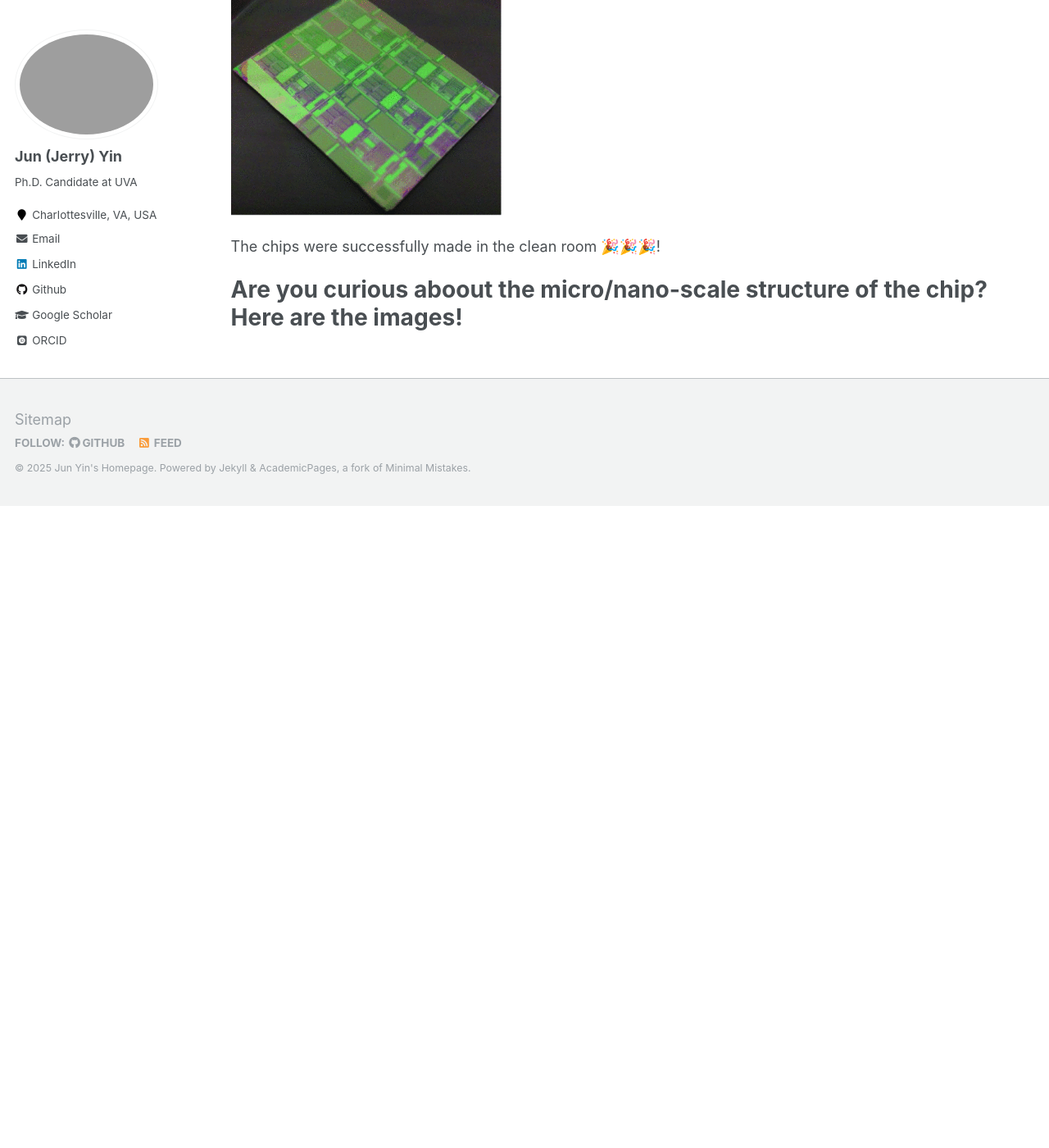
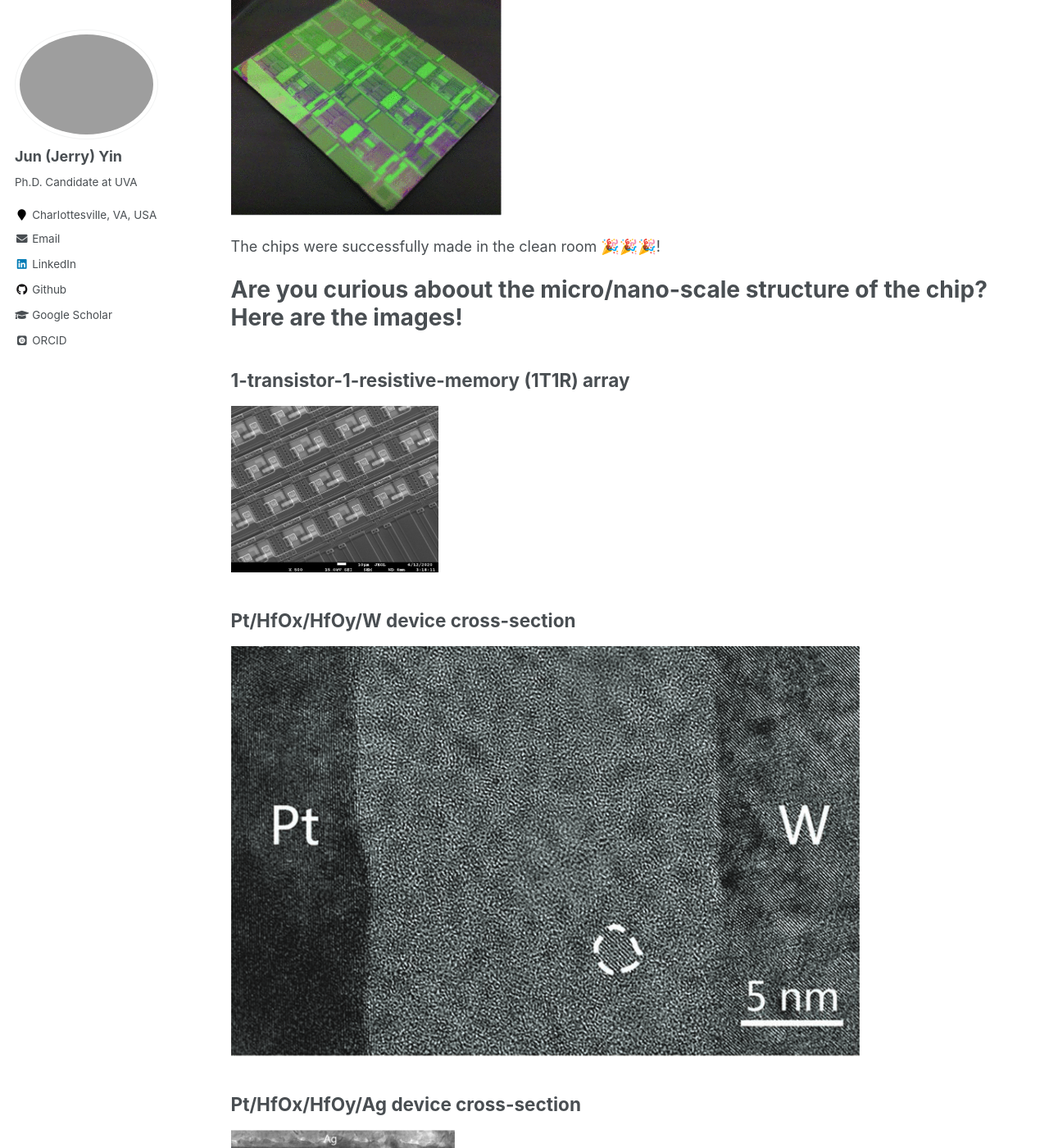
Before and after one commit to AyaseErii/junjerryyin, a Jekyll site: the page built from _pages/chip gallery.md, in a window 1280 px wide and 1400 px high, scrolled down 1410 px. Shown: the whole window at 82% size. Built offline with Jekyll 4.4.1, drawn with Linux system fonts in a browser that asks for light colours; some web fonts are replaced; before the commit the page ends 2027 px from its top, so only the background shows below that.

Commit message:
Update chip gallery.md

```diff
--- a/_pages/chip gallery.md
+++ b/_pages/chip gallery.md
@@ -31,3 +31,12 @@ The chips were successfully made in the clean room 🎉🎉🎉!
 
 
 # Are you curious aboout the micro/nano-scale structure of the chip? Here are the images!
+
+## 1-transistor-1-resistive-memory (1T1R) array
+<img src="../images/1T1R.png">
+
+## Pt/HfOx/HfOy/W device cross-section
+<img src="../images/PtHfOW.png">
+
+## Pt/HfOx/HfOy/Ag device cross-section
+<img src="../images/AgHfOPt.png">
```
